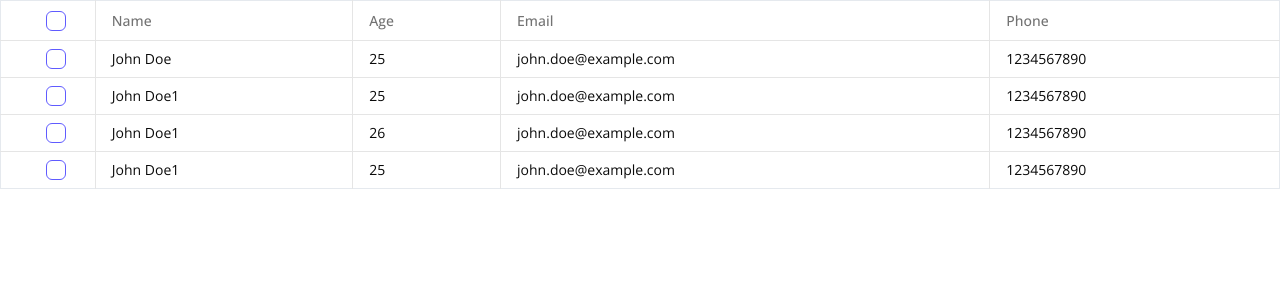
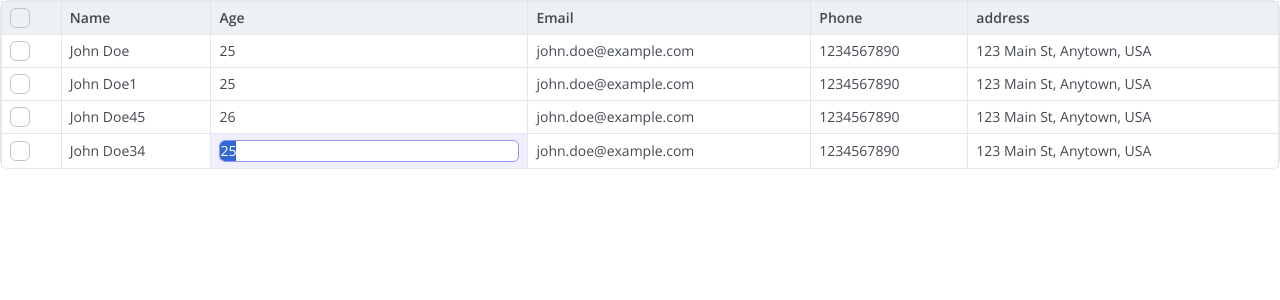
Before and after one commit to loki13-uix/avo-dash, a Next.js app: page / in a window 1280 px wide. Shown: the top 300 px of the page. Built offline with nearby package versions, Linux system fonts and the light colour scheme.

Commit message:
table changes

```diff
--- a/package.json
+++ b/package.json
@@ -28,6 +28,7 @@
     "@radix-ui/react-dialog": "^1.1.6",
     "@radix-ui/react-label": "^2.1.2",
     "@radix-ui/react-radio-group": "^1.2.3",
+    "@radix-ui/react-select": "^2.1.6",
     "@radix-ui/react-slot": "^1.1.2",
     "@radix-ui/react-switch": "^1.1.3",
     "@tanstack/react-table": "^8.21.2",
--- a/src/app/page.tsx
+++ b/src/app/page.tsx
@@ -1,16 +1,59 @@
 'use client'
-
 import { DataTable } from '@/shared/components/atoms/data-table'
-import { Checkbox } from '@/shared/components/ui/checkbox'
+import TableCell from '@/shared/components/atoms/table-cell'
+import TableCellLeading from '@/shared/components/atoms/tablecell-leading'
 import type { ColumnDef } from '@tanstack/react-table'
 import { useState } from 'react'
+
 export default function Home() {
   const [headerChecked, setHeaderChecked] = useState<boolean | 'indeterminate'>(
     false
   )
 
-  function handleHeaderCheckedChange(checked: boolean | 'indeterminate') {
+  const initialData = [
+    {
+      name: 'John Doe',
+      age: 25,
+      email: 'john.doe@example.com',
+      phone: '1234567890',
+      address: '123 Main St, Anytown, USA',
+      id: '1',
+    },
+    {
+      name: 'John Doe1',
+      age: 25,
+      email: 'john.doe@example.com',
+      phone: '1234567890',
+      address: '123 Main St, Anytown, USA',
+      id: '2',
+    },
+    {
+      name: 'John Doe45',
+      age: 26,
+      email: 'john.doe@example.com',
+      phone: '1234567890',
+      address: '123 Main St, Anytown, USA',
+      id: '3',
+    },
+    {
+      name: 'John Doe34',
+      age: 25,
+      email: 'john.doe@example.com',
+      phone: '1234567890',
+      address: '123 Main St, Anytown, USA',
+      id: '4',
+    },
+  ]
+  const [selectedRows, setSelectedRows] = useState<string[]>([])
+  const [data, setData] = useState(initialData)
+
+  function handleHeaderCheckedChange(checked: boolean) {
     setHeaderChecked(checked)
+    if (checked) {
+      setSelectedRows(initialData.map((row) => row.id))
+    } else {
+      setSelectedRows([])
+    }
   }
 
   const columns: ColumnDef<{
@@ -24,78 +67,149 @@ export default function Home() {
     {
       header: () => {
         return (
-          <div className='flex items-center justify-center'>
-            <Checkbox
-              checked={headerChecked}
-              onCheckedChange={handleHeaderCheckedChange}
+          <div className='bg-grey-2'>
+            <TableCellLeading
+              className='border-0'
+              checkboxProps={{
+                checked: headerChecked,
+                onCheckedChange: handleHeaderCheckedChange,
+              }}
             />
           </div>
         )
       },
       accessorKey: 'id',
-      cell: () => {
+      cell: ({ row }) => {
         return (
-          <div className='flex items-center justify-center'>
-            <Checkbox />
-          </div>
+          <TableCellLeading
+            selectedState={selectedRows.includes(row.original.id)}
+            className='border-0'
+            checkboxProps={{
+              checked: selectedRows.includes(row.original.id),
+              onCheckedChange: (checked) => {
+                if (checked) {
+                  setSelectedRows([...selectedRows, row.original.id])
+                } else {
+                  setSelectedRows(
+                    selectedRows.filter((id) => id !== row.original.id)
+                  )
+                }
+              },
+            }}
+          />
         )
       },
     },
     {
-      header: 'Name',
+      header: () => (
+        <TableCell defaultValue='Name' className='border-0 w-full' isHeader />
+      ),
       accessorKey: 'name',
+      cell: ({ row }) => {
+        return (
+          <TableCell
+            defaultValue={row.original.name}
+            className='border-0 w-full'
+            isSelected={selectedRows.includes(row.original.id)}
+            isEditable
+            onChange={(newValue) => {
+              setData(
+                data.map((item) =>
+                  item.id === row.original.id
+                    ? { ...item, name: newValue }
+                    : item
+                )
+              )
+            }}
+          />
+        )
+      },
     },
     {
-      header: 'Age',
+      header: () => (
+        <TableCell defaultValue='Age' className='border-0 w-full' isHeader />
+      ),
       accessorKey: 'age',
+      cell: ({ row }) => {
+        return (
+          <TableCell
+            defaultValue={row.original.age.toString()}
+            className='border-0'
+            isSelected={selectedRows.includes(row.original.id)}
+            isEditable
+            onChange={(newValue) => {
+              const newAge = Number.parseInt(newValue)
+              if (!Number.isNaN(newAge)) {
+                setData(
+                  data.map((item) =>
+                    item.id === row.original.id
+                      ? { ...item, age: newAge }
+                      : item
+                  )
+                )
+              }
+            }}
+          />
+        )
+      },
     },
     {
-      header: 'Email',
+      header: () => (
+        <TableCell defaultValue='Email' className='border-0 w-full' isHeader />
+      ),
       accessorKey: 'email',
+      cell: ({ row }) => {
+        return (
+          <TableCell
+            defaultValue={row.original.email}
+            className='border-0'
+            isSelected={selectedRows.includes(row.original.id)}
+          />
+        )
+      },
     },
     {
-      header: 'Phone',
+      header: () => (
+        <TableCell defaultValue='Phone' className='border-0 w-full' isHeader />
+      ),
       accessorKey: 'phone',
+      cell: ({ row }) => {
+        return (
+          <TableCell
+            defaultValue={row.original.phone}
+            className='border-0'
+            isSelected={selectedRows.includes(row.original.id)}
+          />
+        )
+      },
+    },
+    {
+      header: () => (
+        <TableCell
+          defaultValue='address'
+          className='border-0 w-full'
+          isHeader
+        />
+      ),
+      accessorKey: 'address',
+      cell: ({ row }) => {
+        return (
+          <TableCell
+            defaultValue={row.original.address}
+            className='border-0'
+            isSelected={selectedRows.includes(row.original.id)}
+          />
+        )
+      },
     },
   ]
   return (
     <div className=''>
       <DataTable
         columns={columns}
-        data={[
-          {
-            name: 'John Doe',
-            age: 25,
-            email: 'john.doe@example.com',
-            phone: '1234567890',
-            address: '123 Main St, Anytown, USA',
-            id: '',
-          },
-          {
-            name: 'John Doe1',
-            age: 25,
-            email: 'john.doe@example.com',
-            phone: '1234567890',
-            address: '123 Main St, Anytown, USA',
-            id: '',
-          },
-          {
-            name: 'John Doe1',
-            age: 26,
-            email: 'john.doe@example.com',
-            phone: '1234567890',
-            address: '123 Main St, Anytown, USA',
-            id: '',
-          },
-          {
-            name: 'John Doe1',
-            age: 25,
-            email: 'john.doe@example.com',
-            phone: '1234567890',
-            address: '123 Main St, Anytown, USA',
-            id: '',
-          },
-        ]}
+        data={data}
+        setData={setData}
+        selectedRows={selectedRows}
       />
     </div>
   )
--- /dev/null
+++ b/src/shared/components/atoms/data-table/cell-preview.tsx
@@ -0,0 +1,42 @@
+import { cn } from '@/lib/utils'
+import type React from 'react'
+interface CellPreviewProps<TData> {
+  draggedNode: TData
+  isMultiple?: boolean
+  className?: string
+  renderNode?: (node: TData) => React.ReactNode
+}
+
+export const CellPreview: React.FC<CellPreviewProps<TData>> = ({
+  draggedNode,
+  isMultiple = true,
+  className,
+  renderNode = (node) => (
+    <div className='flex items-center gap-2'>
+      <input type='checkbox' checked readOnly className='w-4 h-4' />
+      <div className='flex gap-2'>
+        {Object.values(node).map((value, index) => (
+          <span key={index} className='truncate max-w-[100px]'>
+            {String(value)}
+          </span>
+        ))}
+      </div>
+    </div>
+  ),
+}) => {
+  return (
+    <div className={cn('relative', className)}>
+      {renderNode(draggedNode)}
+      {isMultiple && (
+        <div
+          className='absolute -top-1 -right-1 w-3 h-3 bg-purple-100 border border-purple-500 transform rotate-45 shadow-md'
+          style={{
+            transform: 'translate(50%, -50%) rotate(45deg)',
+            boxShadow:
+              '1px 1px 2px rgba(168, 85, 247, 0.4), -1px -1px 2px rgba(168, 85, 247, 0.4)',
+          }}
+        />
+      )}
+    </div>
+  )
+}
--- /dev/null
+++ b/src/shared/components/atoms/data-table/draggable-table-row.tsx
@@ -0,0 +1,43 @@
+import { DropIndicator } from '@/shared/components/atoms/tree/drop-indicator'
+import { TableCell, TableRow } from '@/shared/components/ui/table'
+import { useSortable } from '@dnd-kit/sortable'
+import type { Row } from '@tanstack/react-table'
+import { flexRender } from '@tanstack/react-table'
+interface DraggableTableRowProps<TData> {
+  row: Row<TData>
+  isSelected?: boolean
+}
+
+export function DraggableTableRow<TData>({
+  row,
+  isSelected = false,
+}: DraggableTableRowProps<TData>) {
+  const { attributes, listeners, setNodeRef, isDragging, isOver } = useSortable(
+    {
+      id: row.id,
+    }
+  )
+
+  const style = {
+    opacity: isDragging ? 0.5 : 1,
+    cursor: isDragging ? 'grabbing' : 'grab',
+    backgroundColor: isSelected ? 'var(--grey-1)' : undefined,
+  }
+
+  return (
+    <TableRow
+      ref={setNodeRef}
+      style={style}
+      {...attributes}
+      {...listeners}
+      className='border-b'
+    >
+      {row.getVisibleCells().map((cell) => (
+        <TableCell key={cell.id} className='border-r last:bord p-0 h-8'>
+          {flexRender(cell.column.columnDef.cell, cell.getContext())}
+        </TableCell>
+      ))}
+      {isOver && <DropIndicator edge='bottom' gap='4px' />}
+    </TableRow>
+  )
+}
--- a/src/shared/components/atoms/data-table/index.tsx
+++ b/src/shared/components/atoms/data-table/index.tsx
@@ -1,5 +1,15 @@
 'use client'
 
+import {
+  DndContext,
+  type DragEndEvent,
+  DragOverlay,
+  type DragStartEvent,
+  PointerSensor,
+  closestCorners,
+  useSensor,
+  useSensors,
+} from '@dnd-kit/core'
 import {
   type ColumnDef,
   flexRender,
@@ -7,6 +17,8 @@ import {
   useReactTable,
 } from '@tanstack/react-table'
 
+import { CellPreview } from '@/shared/components/atoms/data-table/cell-preview'
+import { DraggableTableRow } from '@/shared/components/atoms/data-table/draggable-table-row'
 import {
   Table,
   TableBody,
@@ -15,32 +27,110 @@ import {
   TableHeader,
   TableRow,
 } from '@/shared/components/ui/table'
+import {
+  SortableContext,
+  arrayMove,
+  verticalListSortingStrategy,
+} from '@dnd-kit/sortable'
+import { useState } from 'react'
 
-interface DataTableProps<TData, TValue> {
+interface DataTableProps<TData extends { id: string | number }, TValue> {
   columns: ColumnDef<TData, TValue>[]
   data: TData[]
+  setData: (data: TData[]) => void
+  isSortable?: boolean
+  selectedRows?: string[]
 }
 
-export function DataTable<TData, TValue>({
+export function DataTable<TData extends { id: string | number }, TValue>({
   columns,
   data,
+  setData,
+  isSortable = true,
+  selectedRows = [],
 }: DataTableProps<TData, TValue>) {
+  const [activeId, setActiveId] = useState<string | null>(null)
+  const [draggedNode, setDraggedNode] = useState<TData | null>(null)
+  const sensors = useSensors(
+    useSensor(PointerSensor, {
+      activationConstraint: {
+        distance: 4,
+      },
+    })
+  )
+
   const table = useReactTable({
     data,
     columns,
     getCoreRowModel: getCoreRowModel(),
   })
 
-  return (
-    <div className='rounded-md'>
-      <Table className='border-collapse border border-grey-3'>
+  const handleDragStart = (event: DragStartEvent) => {
+    const { active } = event
+    const index = active.data.current?.sortable?.index
+    setActiveId(index)
+
+    const draggedId = data[index].id.toString()
+    if (selectedRows.includes(draggedId)) {
+      const selectedItems = data.filter((item) =>
+        selectedRows.includes(item.id.toString())
+      )
+      setDraggedNode(selectedItems as any)
+    } else {
+      setDraggedNode(data[index])
+    }
+  }
+
+  function handleDragEnd(event: DragEndEvent) {
+    const { active, over } = event
+    setActiveId(null)
+    setDraggedNode(null)
+    if (!over) return
+
+    const activeIndex = active.data.current?.sortable?.index
+    const overIndex = over.data.current?.sortable?.index
+
+    if (activeIndex !== overIndex) {
+      setData((items) => {
+        const activeId = items[activeIndex].id.toString()
+
+        if (selectedRows.includes(activeId)) {
+          const selectedIndices = items
+            .map((item, index) =>
+              selectedRows.includes(item.id.toString()) ? index : -1
+            )
+            .filter((index) => index !== -1)
+            .sort((a, b) => a - b)
+
+          const newItems = [...items]
+          const itemsToMove = selectedIndices.map((index) => items[index])
+
+          selectedIndices.reverse().forEach((index) => {
+            newItems.splice(index, 1)
+          })
+
+          const insertIndex =
+            overIndex > activeIndex
+              ? overIndex - selectedIndices.length + 1
+              : overIndex
+          newItems.splice(insertIndex, 0, ...itemsToMove)
+
+          return newItems
+        }
+        return arrayMove(items, activeIndex, overIndex)
+      })
+    }
+  }
+
+  const tableContent = (
+    <Table className='border-collapse border border-grey-3 last:border-b-0'>
       <TableHeader>
         {table.getHeaderGroups().map((headerGroup) => (
-            <TableRow key={headerGroup.id} className='border-b'>
+          <TableRow key={headerGroup.id}>
             {headerGroup.headers.map((header) => (
               <TableHead
                 key={header.id}
-                  className='border-r last:border-r-0 px-4 py-2'
+                className='border-r last:border-r-0 h-8'
               >
                 {header.isPlaceholder
                   ? null
@@ -55,23 +145,23 @@ export function DataTable<TData, TValue>({
       </TableHeader>
       <TableBody>
         {table.getRowModel().rows?.length ? (
-            table.getRowModel().rows.map((row) => (
-              <TableRow key={row.id} className='border-b'>
-                {row.getVisibleCells().map((cell) => (
-                  <TableCell
-                    key={cell.id}
-                    className='border-r last:border-r-0 px-4 py-2'
+          <SortableContext
+            items={table.getRowModel().rows.map((row) => row.id)}
+            strategy={verticalListSortingStrategy}
           >
-                    {flexRender(cell.column.columnDef.cell, cell.getContext())}
-                  </TableCell>
+            {table.getRowModel().rows.map((row) => (
+              <DraggableTableRow
+                key={row.id}
+                row={row}
+                isSelected={selectedRows.includes(row.original.id.toString())}
+              />
             ))}
-              </TableRow>
-            ))
+          </SortableContext>
         ) : (
           <TableRow>
             <TableCell
               colSpan={columns.length}
-                className='h-24 text-center border-r last:border-r-0'
+              className='h-8 text-center border-r last:border-r-0'
             >
               No results.
             </TableCell>
@@ -79,6 +169,26 @@ export function DataTable<TData, TValue>({
         )}
       </TableBody>
     </Table>
-    </div>
+  )
+
+  return isSortable ? (
+    <DndContext
+      sensors={sensors}
+      collisionDetection={closestCorners}
+      onDragEnd={handleDragEnd}
+      onDragStart={handleDragStart}
+    >
+      <div className='rounded-md border border-grey-3'>{tableContent}</div>
+      {/* <DragOverlay>
+        {activeId ? (
+          <CellPreview
+            draggedNode={draggedNode}
+            isMultiple={Array.isArray(draggedNode)}
+          />
+        ) : null}
+      </DragOverlay> */}
+    </DndContext>
+  ) : (
+    <div className='rounded-md'>{tableContent}</div>
   )
 }
--- a/src/shared/components/atoms/table-cell.tsx
+++ b/src/shared/components/atoms/table-cell.tsx
@@ -29,7 +29,12 @@ const TableCell = ({
   onSelect,
 }: TableCellProps) => {
   const [isEditing, setIsEditing] = useState(isEditable)
+  const [inputValue, setInputValue] = useState(defaultValue || '')
   const inputRef = useRef<HTMLInputElement>(null)
+
+  useEffect(() => {
+    setInputValue(defaultValue || '')
+  }, [defaultValue])
 
   useEffect(() => {
     if (isEditing && inputRef.current) {
@@ -45,13 +50,18 @@ const TableCell = ({
     }
   }
 
-  const handleEditEnd = () => {
+  const handleEditEnd = (commit: boolean) => {
     setIsEditing(false)
     onEditingChange?.(false)
+    if (commit && inputValue !== defaultValue) {
+      onChange?.(inputValue)
+    } else {
+      setInputValue(defaultValue || '')
+    }
   }
 
   const handleValueChange = (newValue: string) => {
-    onChange?.(newValue)
+    setInputValue(newValue)
   }
 
   const handleClick = (e: React.MouseEvent) => {
@@ -60,8 +70,11 @@ const TableCell = ({
   }
 
   const handleKeyDown = (e: React.KeyboardEvent<HTMLInputElement>) => {
-    if (e.key === 'Enter' || e.key === 'Escape') {
-      handleEditEnd()
+    if (e.key === 'Enter') {
+      handleEditEnd(true)
+      e.preventDefault()
+    } else if (e.key === 'Escape') {
+      handleEditEnd(false)
       e.preventDefault()
     }
   }
@@ -96,9 +109,9 @@ const TableCell = ({
       {isEditing && !selectDropdown ? (
         <Input
           ref={inputRef}
-          value={defaultValue}
+          value={inputValue}
           onChange={(e) => handleValueChange(e.target.value)}
-          onBlur={handleEditEnd}
+          onBlur={() => handleEditEnd(true)}
           onKeyDown={handleKeyDown}
           className='text-sm bg-white rounded-sm border border-[#9494F5]'
         />
--- a/src/shared/components/atoms/tablecell-leading.tsx
+++ b/src/shared/components/atoms/tablecell-leading.tsx
@@ -7,14 +7,21 @@ type Props = {
   checkboxProps?: React.ComponentPropsWithoutRef<typeof ShadcnCheckbox>
   selectedState?: boolean
   group?: boolean
+  className?: string
 }
-const TableCellLeading = ({ checkboxProps, selectedState, group }: Props) => {
+const TableCellLeading = ({
+  checkboxProps,
+  selectedState,
+  group,
+  className,
+}: Props) => {
   return (
     <div
       className={cn(
         'border border-grey-3 hover:bg-[#F5F5FF] px-2 py-[6px] flex items-center',
-        selectedState && 'bg-[#EBEBFF]',
-        group && 'bg-grey-2 border border-grey-3 gap-x-2'
+        selectedState && 'bg-purple-1',
+        group && 'bg-grey-2 border border-grey-3 gap-x-2',
+        className
       )}
     >
       <ShadcnCheckbox
--- a/src/shared/components/ui/table.tsx
+++ b/src/shared/components/ui/table.tsx
@@ -57,7 +57,7 @@ function TableRow({ className, ...props }: React.ComponentProps<'tr'>) {
     <tr
       data-slot='table-row'
       className={cn(
-        'hover:bg-muted/50 data-[state=selected]:bg-muted border-b transition-colors',
+        'hover:bg-muted/50 data-[state=selected]:bg-muted transition-colors',
         className
       )}
       {...props}
@@ -70,7 +70,7 @@ function TableHead({ className, ...props }: React.ComponentProps<'th'>) {
     <th
       data-slot='table-head'
       className={cn(
-        'text-muted-foreground h-10 px-2 text-left align-middle font-medium whitespace-nowrap [&:has([role=checkbox])]:pr-0 [&>[role=checkbox]]:translate-y-[2px]',
+        'text-muted-foreground h-10 text-left align-middle font-medium whitespace-nowrap [&:has([role=checkbox])]:pr-0 [&>[role=checkbox]]:translate-y-[2px]',
         className
       )}
       {...props}
```
Also changed, not shown: 2 other files (tests, documents, lock files or other folders). Lines whose indentation alone changed are shown as unchanged.
